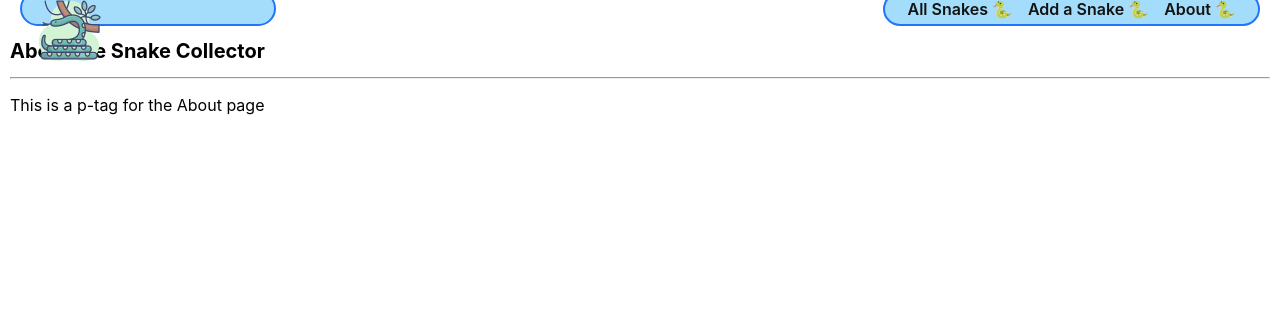
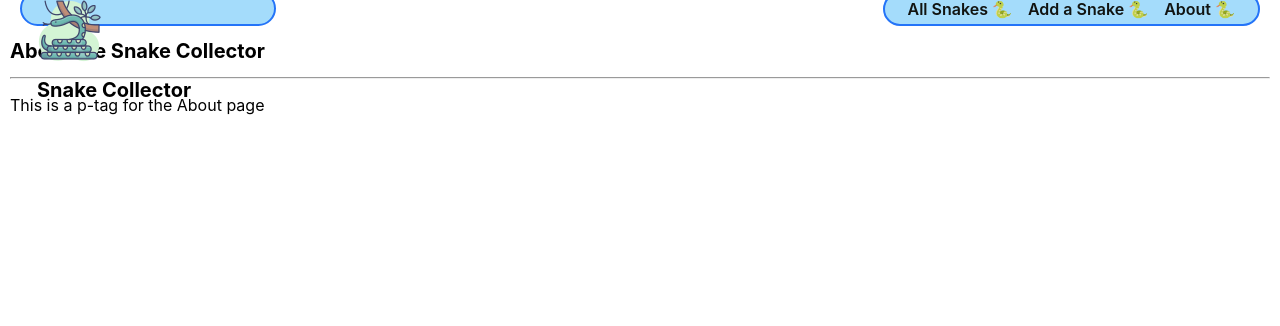
Before and after one commit to natnichols/snake-collector, a Django app: page /about/ in a window 1280 px wide. Shown: the part 29-355 px from the top of the page. Run offline with Django 4.2, Linux system fonts and the light colour scheme.

Commit message:
add h1 with title to header in base.html

```diff
--- a/main_app/templates/base.html
+++ b/main_app/templates/base.html
@@ -25,6 +25,7 @@
           alt="snake on a vine"
         />
       </a>
+      <h1>Snake Collector</h1>
     </div>
     <nav>
       <ul>
```
